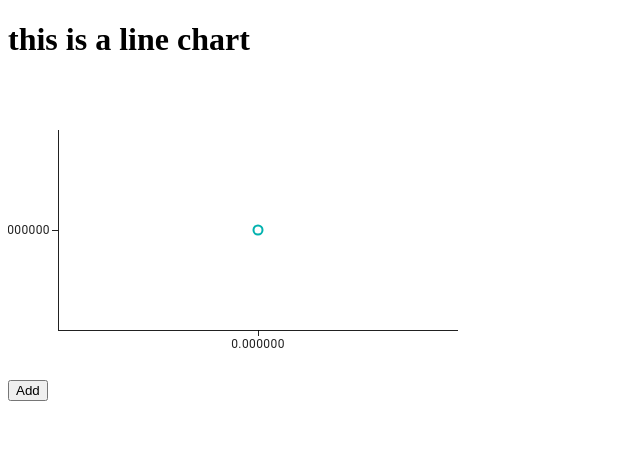
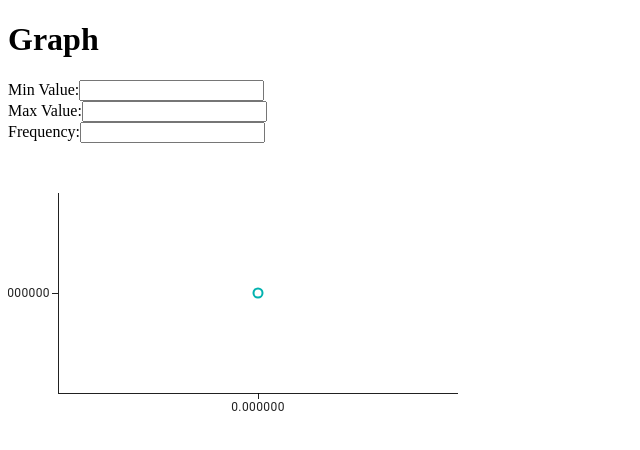
Before and after one commit to hiferli/Cry-Pto, a React (Vite) app in the folder Client/: page / in a window 1280 px wide. Shown: the top 450 px of the page, without its empty margins (0-640 px from the left). Built offline with nearby package versions, Linux system fonts and the light colour scheme; no server answers.

Commit message:
Adding Metrics

```diff
--- a/Client/src/App.jsx
+++ b/Client/src/App.jsx
@@ -1,4 +1,4 @@
-import { useState } from 'react'
+import { useEffect, useState } from 'react'
 import './App.css'
 import LineGraph from './Components/Charts/LineGraph'
 import axios from 'axios'
@@ -6,14 +6,15 @@ import axios from 'axios'
 function App() {
 	const [xData, setXData] = useState([0]);
 	const [yData, setYData] = useState([0]);
+	const [metrics, setMetrics] = useState({});
 
 	const getData = async () => {
 		await axios.get(
 			'http://localhost:3000/api/data',
 			{
 				params: {
-					min: 1,
-					max: 100,
+					min: (metrics.min || 1),
+					max: (metrics.max || 100),
 					prev: ((xData.length) ? xData[xData.length - 1] : 0)
 				}
 			}
@@ -25,15 +26,36 @@ function App() {
 		.catch(error => console.log(error))
 	};
 
-	const addValue = () => {
-		getData()
+	const updateMetrics = (event) => {
+		event.preventDefault();
+		setMetrics({...metrics , [event.target.name]: event.target.value})
 	}
+
+	useEffect(() => {
+		const interval = setInterval(() => {
+			getData();
+		}, ((metrics.freq * 1000) || 1000));
+
+		return () => clearInterval(interval);
+	}, [xData])
+
 
 	return (
 		<>
-			<h1>this is a line chart</h1>
+			<h1>Graph</h1>
+
+			<div>
+				<label htmlFor="min">Min Value:</label>
+				<input onChange={updateMetrics} type="number" name='min' id='min' min={1}  />
+					<br />
+				<label htmlFor="max">Max Value:</label>
+				<input onChange={updateMetrics} type="number" name='max' id='max' min={1}  />
+					<br />
+				<label htmlFor="freq">Frequency:</label>
+				<input onChange={updateMetrics} type="number" name='freq' id='freq' min={1} />
+			</div>
+
 			<LineGraph xData={xData} yData={yData} />
-			<button onClick={addValue}>Add</button>
 		</>
 	)
 }
```
